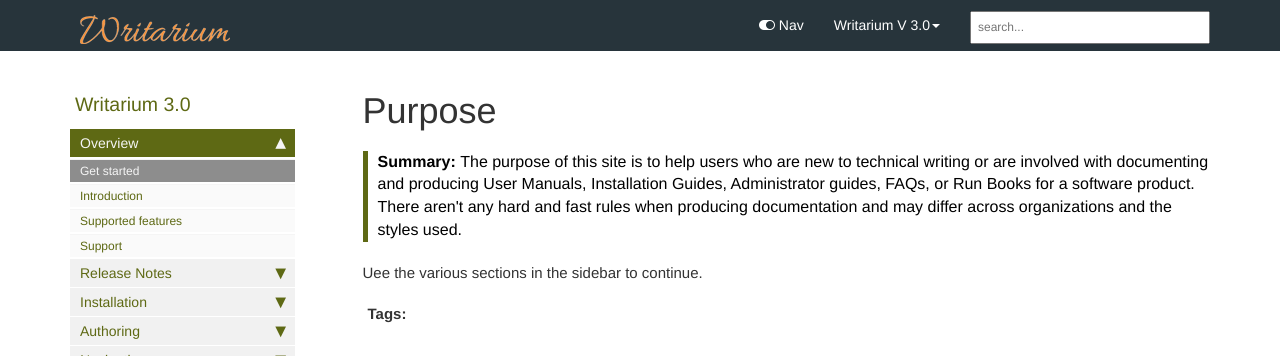
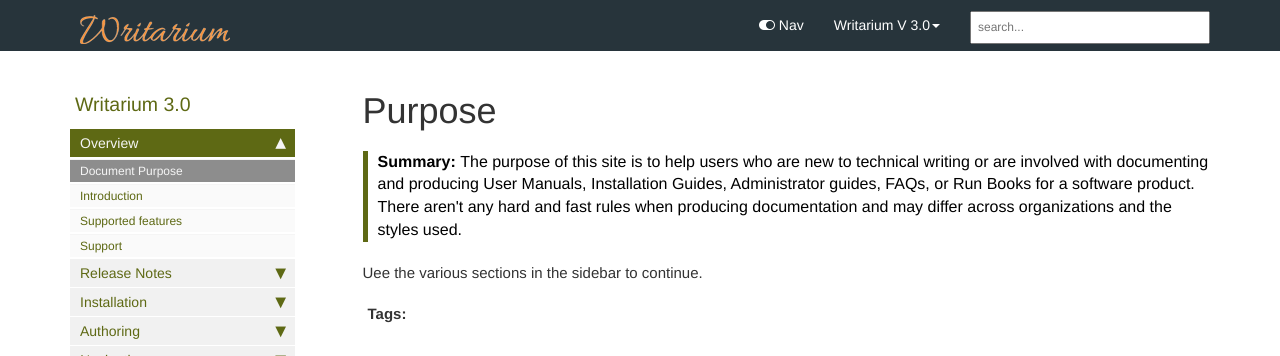
Before and after one commit to erichuang2015/jekyll-kbase, a Jekyll site: the page built from index.md, in a window 1280 px wide. Shown: the top 356 px of the page. Built offline with Jekyll 4.4.1, drawn with Linux system fonts in a browser that asks for light colours; nearby versions of some CDN libraries; comment, search, counter and statistics services are not loaded.

Commit message:
about page

```diff
--- a/_data/sidebars/mydoc_sidebar.yml
+++ b/_data/sidebars/mydoc_sidebar.yml
@@ -23,7 +23,7 @@
     output: web, pdf
     folderitems:
 
-    - title: Get started
+    - title: Document Purpose
       url: /index.html
       output: web, pdf
       type: homepage
```
